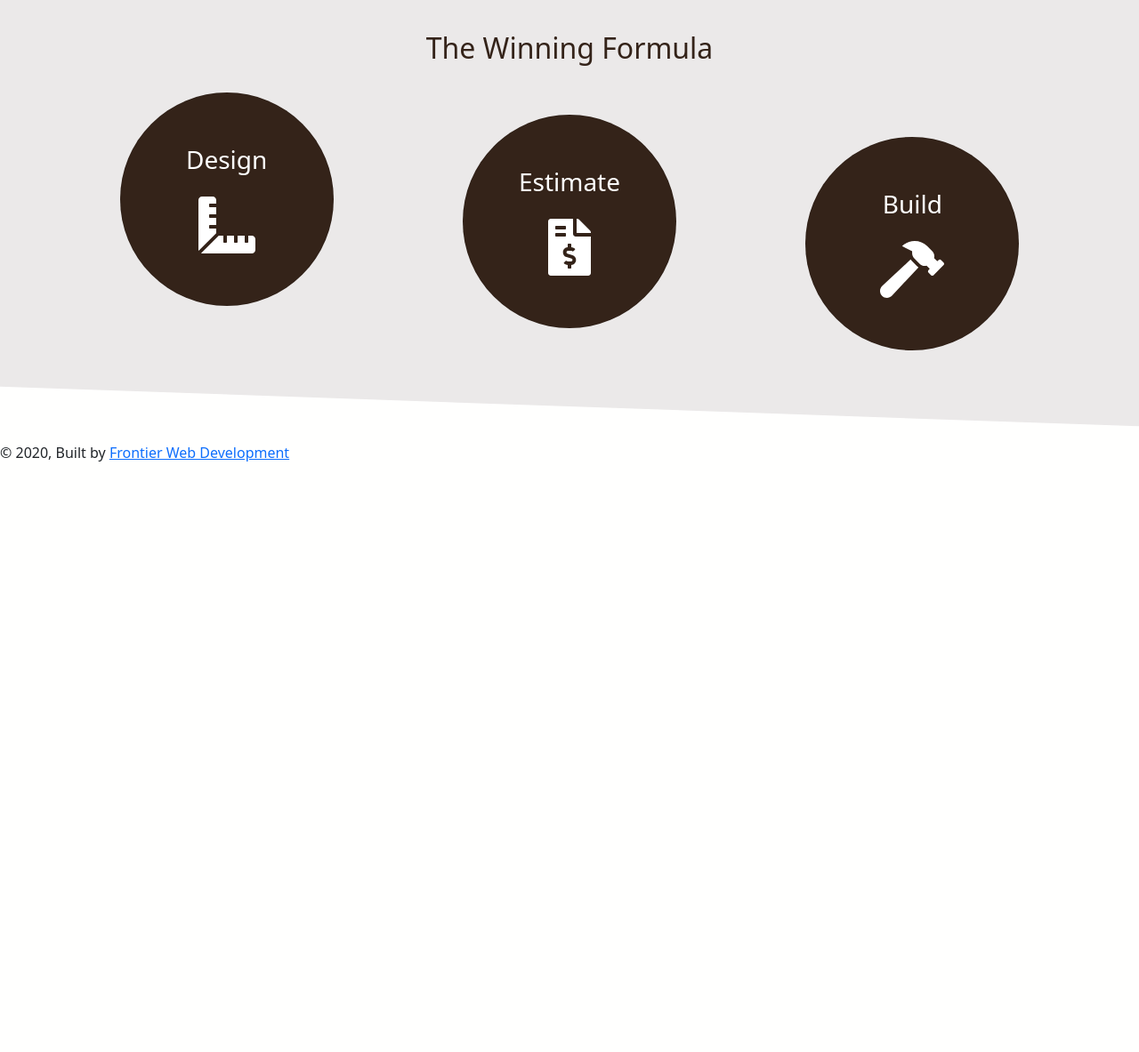
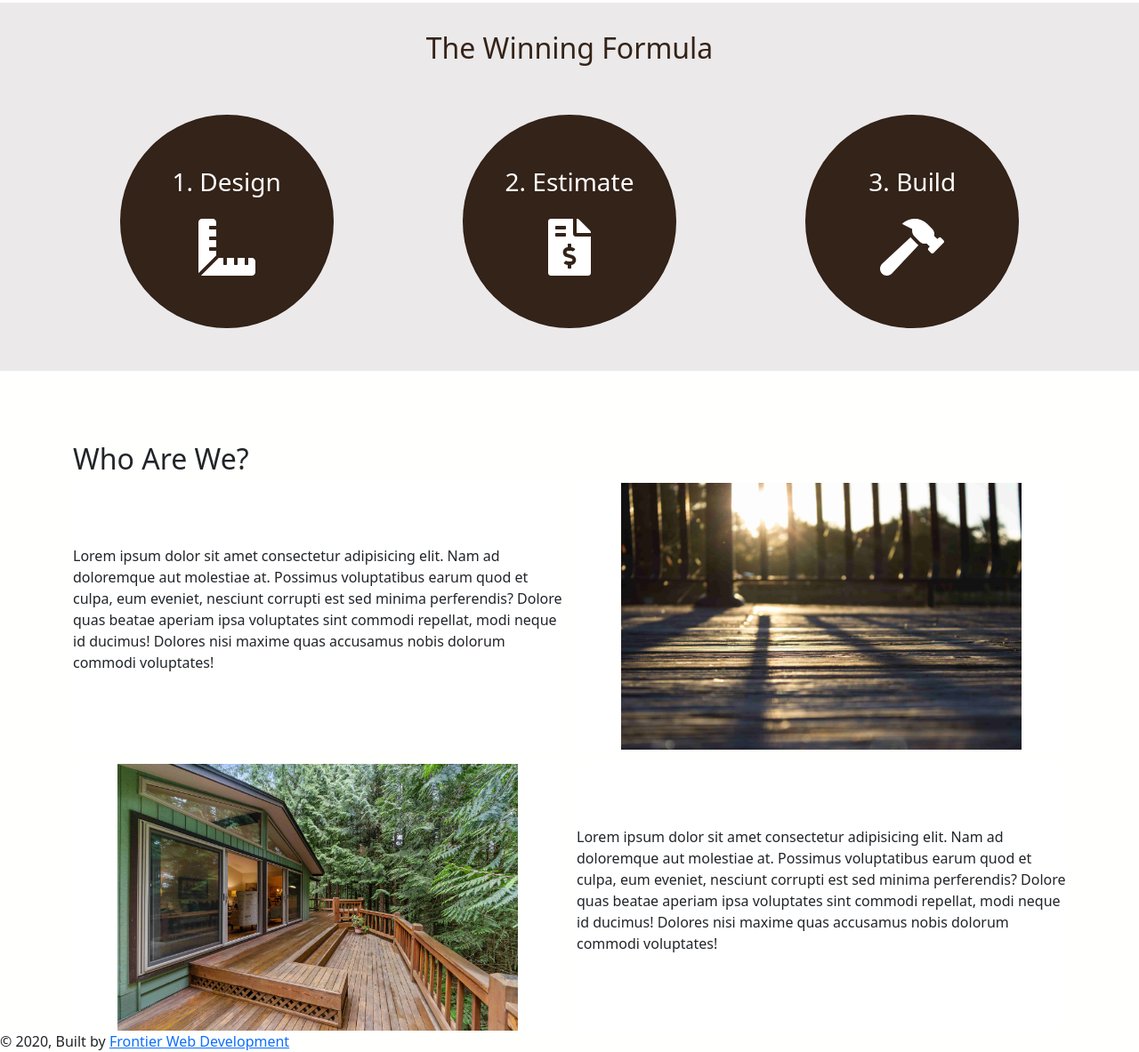
Before and after one commit to mjcapecci/frontier-starter, a Gatsby site: page / in a window 1280 px wide. Shown: the part 1112-2295 px from the top of the page at 89% size. Before the commit the page ends 1633 px from the top, so only its background shows below. Built offline with nearby package versions, Linux system fonts and the light colour scheme; Gatsby itself is replaced by a stand-in of ours.

Commit message:
Adds about page

```diff
--- /dev/null
+++ b/src/components/ImagesPreload/about1.js
@@ -0,0 +1,27 @@
+import React from "react"
+import { useStaticQuery, graphql } from "gatsby"
+import Img from "gatsby-image"
+
+const Image = ({ width }) => {
+  const data = useStaticQuery(graphql`
+    query {
+      placeholderImage: file(relativePath: { eq: "1.jpg" }) {
+        childImageSharp {
+          fluid(maxWidth: 640, quality: 100) {
+            ...GatsbyImageSharpFluid_withWebp
+            ...GatsbyImageSharpFluidLimitPresentationSize
+          }
+        }
+      }
+    }
+  `)
+  return (
+    <Img
+      fluid={data.placeholderImage.childImageSharp.fluid}
+      style={{ width: width }}
+      alt="Northwest Indiana Decking Authority"
+    />
+  )
+}
+
+export default Image
--- /dev/null
+++ b/src/components/ImagesPreload/about2.js
@@ -0,0 +1,27 @@
+import React from "react"
+import { useStaticQuery, graphql } from "gatsby"
+import Img from "gatsby-image"
+
+const Image = ({ width }) => {
+  const data = useStaticQuery(graphql`
+    query {
+      placeholderImage: file(relativePath: { eq: "2.jpg" }) {
+        childImageSharp {
+          fluid(maxWidth: 640, quality: 100) {
+            ...GatsbyImageSharpFluid_withWebp
+            ...GatsbyImageSharpFluidLimitPresentationSize
+          }
+        }
+      }
+    }
+  `)
+  return (
+    <Img
+      fluid={data.placeholderImage.childImageSharp.fluid}
+      style={{ width: width }}
+      alt="Northwest Indiana Decking Authority"
+    />
+  )
+}
+
+export default Image
--- /dev/null
+++ b/src/components/IndexSections/comps/About.js
@@ -0,0 +1,28 @@
+import React from 'react'
+import About1 from '../../ImagesPreload/about1'
+import About2 from '../../ImagesPreload/about2'
+import {flipLeft1, flipRight2} from '../../../utils/animations'
+
+const About = () => {
+  return (
+    <div className="container">
+      <h2>Who Are We?</h2>
+        <div className="about-us-grid">
+          <div className="card about-us-card">
+            <p>Lorem ipsum dolor sit amet consectetur adipisicing elit. Nam ad doloremque aut molestiae at. Possimus voluptatibus earum quod et culpa, eum eveniet, nesciunt corrupti est sed minima perferendis? Dolore quas beatae aperiam ipsa voluptates sint commodi repellat, modi neque id ducimus! Dolores nisi maxime quas accusamus nobis dolorum commodi voluptates!</p>
+          </div>
+          <div className="card about-us-card" {...flipRight2}>
+            <About1 width={450}/>
+          </div>
+          <div className="card about-us-card" {...flipLeft1}>
+            <About2 width={450}/>
+          </div>
+          <div className="card about-us-card">
+            <p>Lorem ipsum dolor sit amet consectetur adipisicing elit. Nam ad doloremque aut molestiae at. Possimus voluptatibus earum quod et culpa, eum eveniet, nesciunt corrupti est sed minima perferendis? Dolore quas beatae aperiam ipsa voluptates sint commodi repellat, modi neque id ducimus! Dolores nisi maxime quas accusamus nobis dolorum commodi voluptates!</p>
+          </div>
+        </div>
+    </div>
+  )
+}
+
+export default About
--- a/src/components/IndexSections/comps/Cards.js
+++ b/src/components/IndexSections/comps/Cards.js
@@ -9,15 +9,15 @@ const Cards = () => {
       <h2>The Winning Formula</h2>
       <div className="card-grid container">
         <div className="card" {...slideUp1}>
-          <h4>Design</h4>
+          <h4>1. Design</h4>
           <FontAwesomeIcon icon={faRulerCombined} size="4x"/>
         </div>
         <div className="card" {...slideUp2}>
-          <h4>Estimate</h4>
+          <h4>2. Estimate</h4>
           <FontAwesomeIcon icon={faFileInvoiceDollar} size="4x"/>
         </div>
         <div className="card" {...slideUp3}>
-          <h4>Build</h4>
+          <h4>3. Build</h4>
           <FontAwesomeIcon icon={faHammer} size="4x"/>
         </div>
       </div>
--- a/src/components/IndexSections/index.js
+++ b/src/components/IndexSections/index.js
@@ -1,2 +1,3 @@
 export { default as UnderHero } from "./comps/UnderHero"
 export { default as Cards } from "./comps/Cards"
+export { default as About } from "./comps/About"
--- a/src/pages/index.js
+++ b/src/pages/index.js
@@ -1,7 +1,7 @@
 import React from "react"
 import Layout from "../components/Default/Layout"
 import Hero from "../components/Hero/HeroMain"
-import { UnderHero, Cards } from "../components/IndexSections/index"
+import { UnderHero, Cards, About } from "../components/IndexSections/index"
 
 const IndexPage = () => {
   return (
@@ -9,6 +9,7 @@ const IndexPage = () => {
       <Hero />
       <UnderHero />
       <Cards />
+      <About />
     </Layout>
   )
 }
--- a/src/styles/_bottomBody.scss
+++ b/src/styles/_bottomBody.scss
@@ -0,0 +1,8 @@
+.about-us-grid {
+  @include grid-2;
+}
+
+.about-us-card {
+  border: none;
+  @include f-center;
+}
--- a/src/styles/_topBody.scss
+++ b/src/styles/_topBody.scss
@@ -43,33 +43,26 @@
 }
 
 // Pseudo Selectors for Slant
-.card-grid-container::before {
-  content: "";
-  position: absolute;
-  top: -40px;
-  left: 0;
-  width: 100%;
-  height: 75px;
-  background: rgb(235, 233, 233);
-  transform: skewY(2deg);
-  z-index: -1;
-}
+// .card-grid-container::before {
+//   content: "";
+//   position: absolute;
+//   top: -40px;
+//   left: 0;
+//   width: 100%;
+//   height: 75px;
+//   background: rgb(235, 233, 233);
+//   transform: skewY(2deg);
+//   z-index: -1;
+// }
 
-.card-grid-container::after {
-  content: "";
-  position: absolute;
-  bottom: -40px;
-  left: 0;
-  width: 100%;
-  height: 75px;
-  background: rgb(235, 233, 233);
-  transform: skewY(2deg);
-  z-index: -1;
-}
-
-.card:nth-child(1) {
-  transform: translateY(-25px);
-}
-.card:nth-child(3) {
-  transform: translateY(25px);
-}
+// .card-grid-container::after {
+//   content: "";
+//   position: absolute;
+//   bottom: -40px;
+//   left: 0;
+//   width: 100%;
+//   height: 75px;
+//   background: rgb(235, 233, 233);
+//   transform: skewY(2deg);
+//   z-index: -1;
+// }
--- a/src/styles/index.scss
+++ b/src/styles/index.scss
@@ -1,6 +1,7 @@
 @import "./variables";
 @import "./hero";
 @import "./topBody";
+@import "./bottomBody";
 @import "../../node_modules/bootstrap/dist/css/bootstrap.min.css";
 
 .test {
--- a/src/utils/animations.js
+++ b/src/utils/animations.js
@@ -12,3 +12,13 @@ export const slideUp3 = {
   'data-sal': 'slide-up',
   'data-sal-delay': '600'
 }
+
+export const flipLeft1 = {
+  'data-sal': 'flip-left',
+  'data-sal-delay': '200'
+}
+
+export const flipRight2 = {
+  'data-sal': 'flip-right',
+  'data-sal-delay': '400'
+}
```
